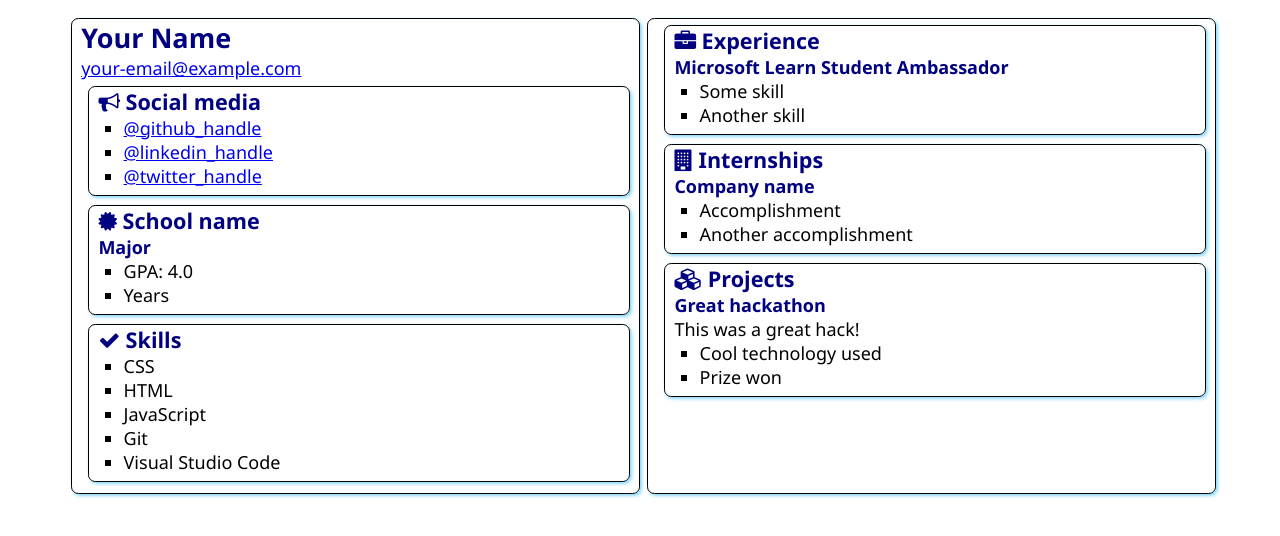
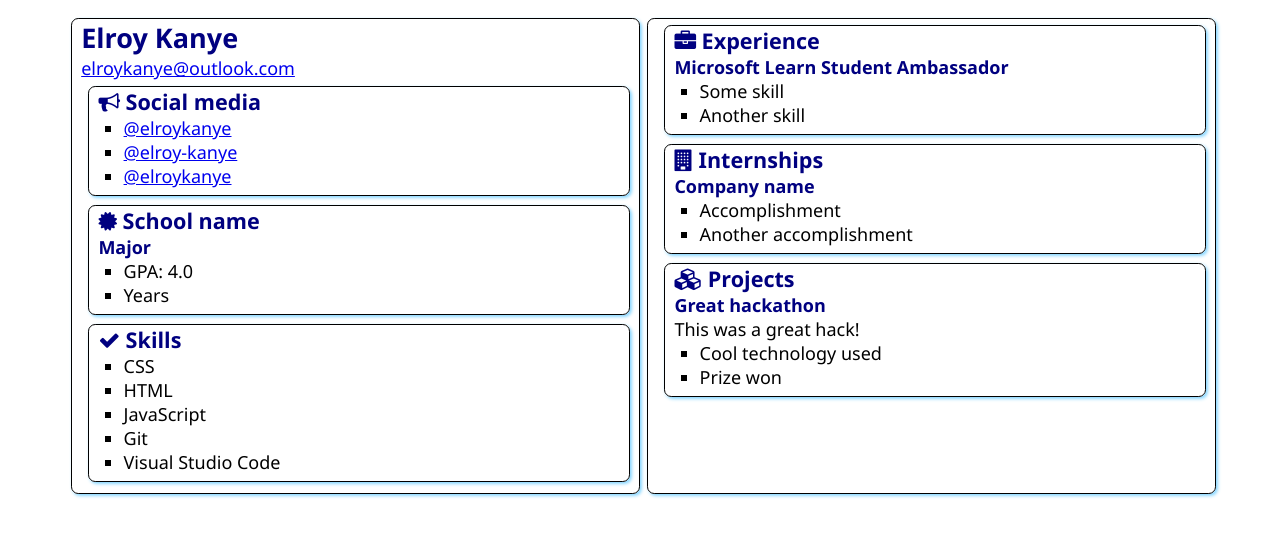
Before and after one commit to elroykanye/SATechnicalOnboarding, a plain HTML site: page src/index.html in a window 1280 px wide. Drawn offline with Linux system fonts and the light colour scheme.

Commit message:
Commit made from VS Code Azure Static Web Apps

```diff
--- a/src/index.html
+++ b/src/index.html
@@ -12,8 +12,8 @@
 <body>
     <main>
         <article class="box">
-            <h1>Your Name</h1>
-            <div><a href="mailto:your.email@example.com">your-email@example.com</a></div>
+            <h1>Elroy Kanye</h1>
+            <div><a href="mailto:elroykanye@outlook.com">elroykanye@outlook.com</a></div>
 
             <section class="box">
                 <h2>
@@ -21,9 +21,9 @@
                     Social media
                 </h2>
                 <ul>
-                    <li><a href="https://github.com/<handle>">@github_handle</a></li>
-                    <li><a href="https://linkedin.com/in/<handle>">@linkedin_handle</a></li>
-                    <li><a href="https://twitter.com/<handle>">@twitter_handle</a></li>
+                    <li><a href="https://github.com/elroykanye">@elroykanye</a></li>
+                    <li><a href="https://linkedin.com/in/elroy-kanye">@elroy-kanye</a></li>
+                    <li><a href="https://twitter.com/elroykanye">@elroykanye</a></li>
                 </ul>
             </section>
 
```
